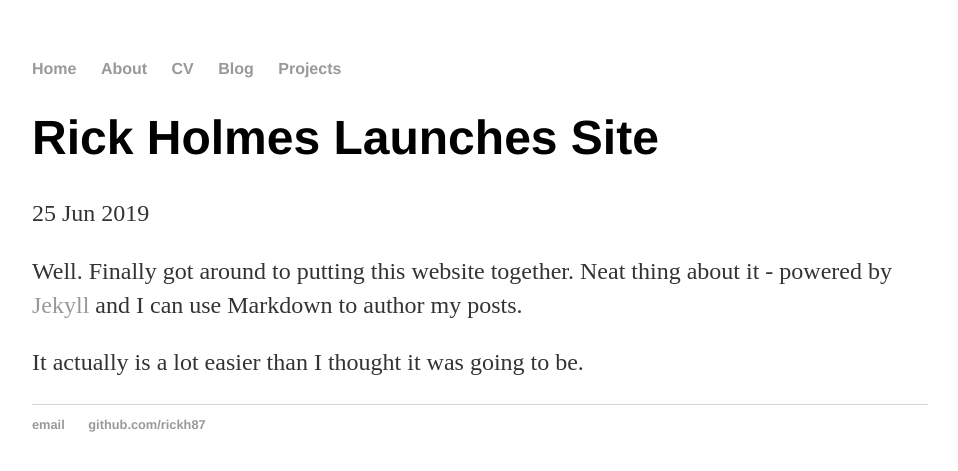
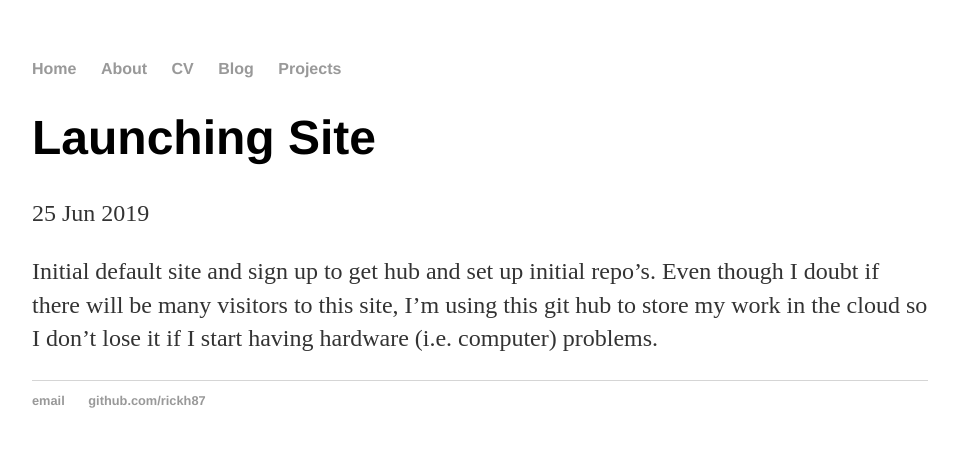
Before and after one commit to rickh87/rickh87.github.io, a Jekyll site: the page built from _posts/2019-06-25-rick-holmes-site-launched.md, in a window 1280 px wide. Shown: the top 471 px of the page, without its empty margins (160-1118 px from the left). Built offline with Jekyll 4.4.1, drawn with Linux system fonts in a browser that asks for light colours.

Commit message:
testing MarkUp to make a blog post

```diff
--- a/_posts/2019-06-25-rick-holmes-site-launched.md
+++ b/_posts/2019-06-25-rick-holmes-site-launched.md
@@ -1,11 +1,7 @@
 ---
 layout: post
-title: "Rick Holmes Launches Site"
+title: "Launching Site"
 date: 2019-06-25
 ---
 
-Well. Finally got around to putting this website together.
-Neat thing about it - powered by [Jekyll](http://jekyllrb.com)
-and I can use Markdown to author my posts.
-
-It actually is a lot easier than I thought it was going to be.
+Initial default site and sign up to get hub and set up initial repo's. Even though I doubt if there will be many visitors to this site, I'm using this git hub to store my work in the cloud so I don't lose it if I start having hardware (i.e. computer) problems.
--- a/projects/index.html
+++ b/projects/index.html
@@ -14,5 +14,5 @@ title: Rick Holmes's Project folder
            <li><a href = "https://rickh87.github.io/projects/Wine_Bottle_Lights/Wine_Bottle_Lights.html">Rainbow Cube</a></li>
            <li><a href = "https://rickh87.github.io/projects/4X4_LED_Cube/4X4_LED_Cube.html">4X4 LED Cube</a></li>
            <li><a href = "https://rickh87.github.io/projects/Exbikegen/Exbikegen.html">Exercise bike generator</a></li>
-           <li><a href = "https://rickh87.github.io/projects/Wine_Bottle_Lights/Wine_Bottle_Lights.html">Wine Bottle Lights</a></li>
+           <li><a href = "https://rickh87.github.io/projects/Wine_Bottle_Lights/index.html">Wine Bottle Lights</a></li>
 	</ul>
--- a/projects/stylesheet.css
+++ b/projects/stylesheet.css
@@ -15,6 +15,3 @@
     margin-top: 300px;
     margin-bottom: 300px
 }
-.tcenter {
- text-align: center
-}
```
Also changed, not shown: _posts/2020-04-11-Using-MarUp-to-make-blog-posts.md (added, +7 -0 lines).
